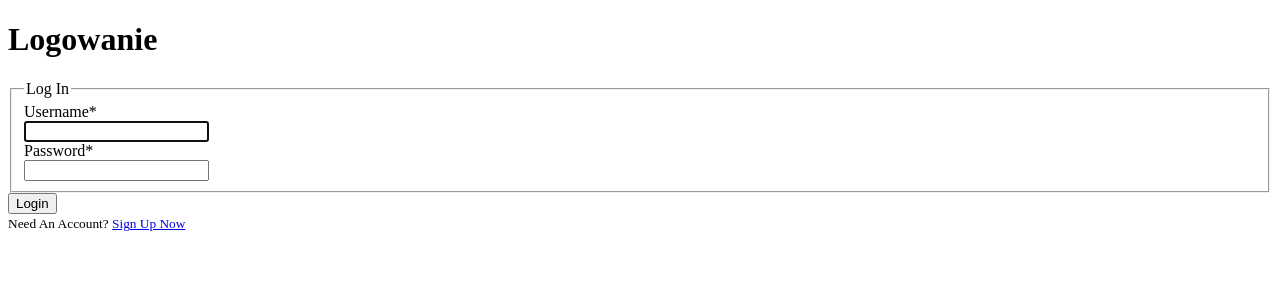
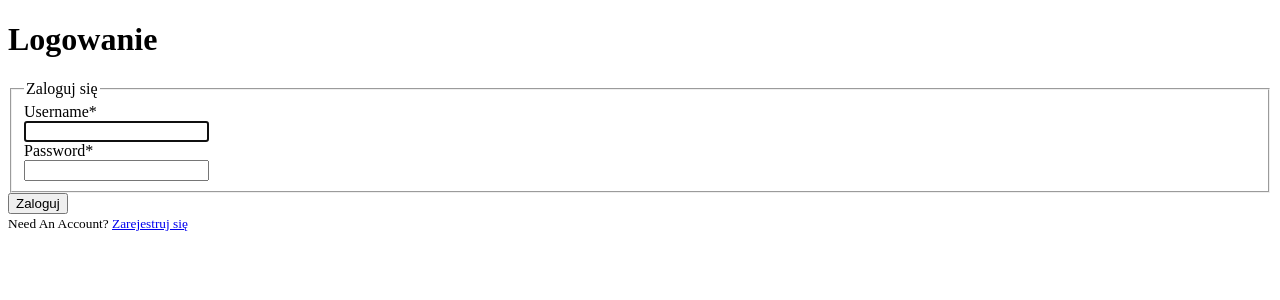
Before and after one commit to wympiel/6_Portal_szkoleniowy, a Django app: page /login/ in a window 1280 px wide. Shown: the top 300 px of the page. Run offline with Django 3.2, Linux system fonts and the light colour scheme; some libraries are stand-ins or nearby versions.

Commit message:
seventh commit - login improvement

```diff
--- a/sda_project/users/templates/users/login.html
+++ b/sda_project/users/templates/users/login.html
@@ -14,16 +14,16 @@
         <form method="POST">
             {% csrf_token %}
             <fieldset class="form-group">
-                <legend class="border-bottom mb-4">Log In</legend>
+                <legend class="border-bottom mb-4">Zaloguj się</legend>
                 {{ form|crispy }}
             </fieldset>
             <div class="form-group">
-                <button class="btn btn-outline-info" type="submit">Login</button>
+                <button class="btn btn-outline-info" type="submit">Zaloguj</button>
             </div>
         </form>
         <div class="border-top pt-3">
             <small class="text-muted">
-                Need An Account? <a class="ml-2" href="{% url 'register' %}">Sign Up Now</a>
+                Need An Account? <a class="ml-2" href="{% url 'register' %}">Zarejestruj się</a>
             </small>
         </div>
     </div>
```
